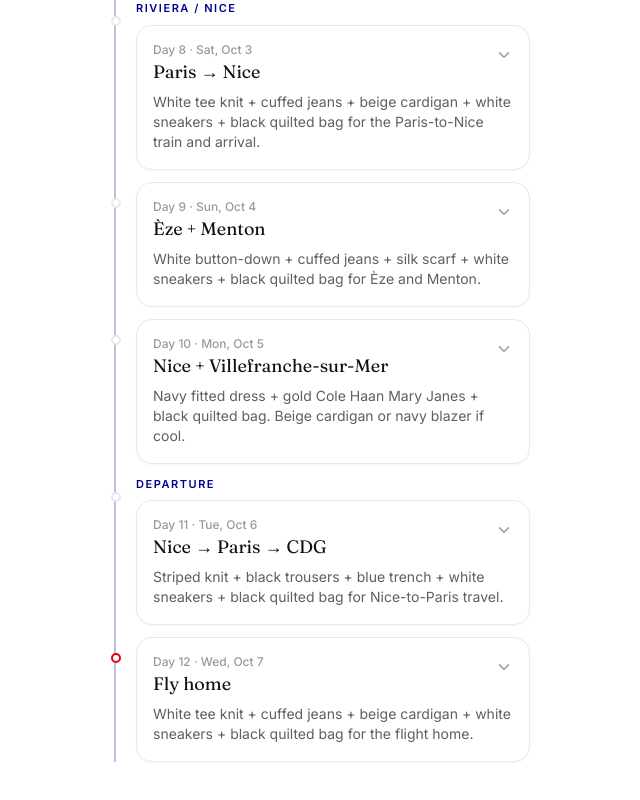
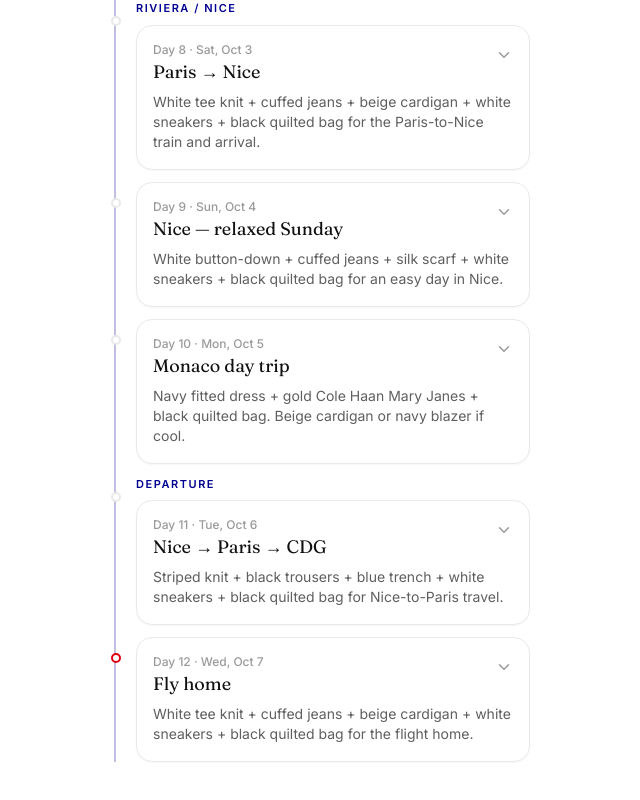
Before and after one commit to rosiecleansllc-byte/Trip-OS, a React (Vite) app: page /trip in a window 1280 px wide. Shown: the part 2022-2822 px from the top of the page, without its empty margins (318-958 px from the left). Built offline with nearby package versions, Linux system fonts and the light colour scheme; no server answers.

Commit message:
Update Riviera itinerary for Nice and Monaco

```diff
--- a/src/data/trips/france-2026.ts
+++ b/src/data/trips/france-2026.ts
@@ -231,15 +231,11 @@ export const franceTrip: Trip = {
       date: '2026-10-04',
       dayNumber: 9,
       legId: 'riviera',
-      title: 'Èze + Menton',
-      outfitNote: 'White button-down + cuffed jeans + silk scarf + white sneakers + black quilted bag for Èze and Menton.',
+      title: 'Nice — relaxed Sunday',
+      outfitNote: 'White button-down + cuffed jeans + silk scarf + white sneakers + black quilted bag for an easy day in Nice.',
       scheduleItems: [
-        { id: 'd9-1', time: '08:00', label: 'Breakfast, head to Vauban', type: 'meal' },
-        { id: 'd9-2', time: '09:00', label: 'Bus (Lignes d’Azur Line 82) to Èze Village', type: 'transport', location: 'Vauban, Nice', websiteUrl: 'https://www.lignesdazur.com/', notes: 'Take the bus to Èze Village, not the TER to Èze-sur-Mer — that train leaves you down at sea level. Arrive ~9:25–9:30 AM.' },
-        { id: 'd9-3', time: '09:30', label: 'Èze — hilltop village, viewpoints, shops, coffee, lunch', type: 'activity', location: 'Èze, France', notes: 'No Nietzsche Trail climb for Mom.', tip: 'Roughly 9:30 AM–1:30 PM.' },
-        { id: 'd9-4', label: 'Short taxi/Bolt downhill to the coastal railway', type: 'transport', notes: 'Avoids the steep descent.' },
-        { id: 'd9-5', time: '15:00', label: 'Menton — old town, waterfront, wandering', type: 'activity', location: 'Menton, France', tip: 'Take the regional TER east. Roughly 3:00–5:30 PM.' },
-        { id: 'd9-6', label: 'Direct TER back to Nice', type: 'transport', websiteUrl: 'https://www.sncf-connect.com/en-en', notes: 'Returning ~6:30–7:00 PM.' },
+        { id: 'd9-1', label: 'Stay in Nice — relaxed Sunday', type: 'free', location: 'Nice, France', notes: 'Changed plans and skipped Èze and Menton. The hilltop/extra walking was too much for Mom, and the day was better spent enjoying Nice at an easier pace.' },
+        { id: 'd9-2', label: 'Vieux Nice, Cours Saleya, waterfront and cafés as energy allows', type: 'activity', location: 'Vieux Nice, Nice, France', notes: 'Keep this low-pressure and close to the apartment.' },
       ],
       outfitBoardId: 'ob9',
     },
@@ -248,14 +244,15 @@ export const franceTrip: Trip = {
       date: '2026-10-05',
       dayNumber: 10,
       legId: 'riviera',
-      title: 'Nice + Villefranche-sur-Mer',
+      title: 'Monaco day trip',
       outfitNote: 'Navy fitted dress + gold Cole Haan Mary Janes + black quilted bag. Beige cardigan or navy blazer if cool.',
       scheduleItems: [
-        { id: 'd10-1', label: 'Slow breakfast, morning in Nice — Cours Saleya, Old Nice, waterfront, coffee', type: 'free', tip: 'The Riviera recovery day.' },
-        { id: 'd10-2', label: 'TER Nice-Riquier → Villefranche-sur-Mer', type: 'transport', websiteUrl: 'https://www.sncf-connect.com/en-en', notes: 'Only 2–3 minutes by train, no advance booking needed.' },
-        { id: 'd10-3', time: '12:30', label: 'Lunch: Olivula (pending confirmation)', type: 'meal', location: 'Olivula, 11 Quai de l’Amiral Courbet, Villefranche-sur-Mer', websiteUrl: 'https://www.olivula-restaurant.fr/en/', notes: 'Requested via Facebook for 3 guests, terrace/harbor view if possible — not locked in yet.' },
-        { id: 'd10-4', label: 'Waterfront, old town, harbor — coffee or ice cream', type: 'free' },
-        { id: 'd10-5', label: 'Return to Nice by TER, late afternoon', type: 'transport' },
+        { id: 'd10-1', label: 'Nice → Monaco by TER', type: 'transport', location: 'Nice-Ville → Monaco-Monte-Carlo', websiteUrl: 'https://www.sncf-connect.com/en-en', notes: 'Buy TER tickets at the station machine/counter for this trip rather than relying on a phone QR code, since mobile scanning has been unreliable.' },
+        { id: 'd10-2', label: 'Monaco Le Grand Tour hop-on/hop-off bus', type: 'activity', location: 'Monaco', notes: 'Chosen to reduce hills and walking for Mom. Do one full loop first, then hop off only at the strongest stops.' },
+        { id: 'd10-3', label: 'Casino Square / Monte-Carlo', type: 'activity', location: 'Place du Casino, Monaco', notes: 'Main hop-off stop: Casino Square, Hôtel de Paris/Café de Paris area, gardens and the classic Monte-Carlo atmosphere.' },
+        { id: 'd10-4', label: 'Prince’s Palace / Monaco-Ville', type: 'activity', location: 'Place du Palais, Monaco', notes: 'Second priority stop. Keep the old-town walking short if Mom is tiring.' },
+        { id: 'd10-5', label: 'Port Hercule — optional stop / harbor views', type: 'free', location: 'Port Hercule, Monaco', notes: 'Optional third stop; enjoy the yachts and harbor without overloading the day.' },
+        { id: 'd10-6', label: 'Return Monaco → Nice by TER', type: 'transport', websiteUrl: 'https://www.sncf-connect.com/en-en', notes: 'Keep timing flexible based on Mom’s energy.' },
       ],
       outfitBoardId: 'ob10',
     },
@@ -640,12 +637,12 @@ export const franceTrip: Trip = {
       to: 'Èze Village',
       date: '2026-10-04',
       departTime: '09:00',
-      status: 'pending',
+      status: 'cancelled',
       carrier: 'Lignes d’Azur, Line 82',
       cost: null,
       location: 'Vauban, Nice',
       websiteUrl: 'https://www.lignesdazur.com/',
-      notes: 'Buy locally, no advance booking. Take the bus to Èze Village — not the TER to Èze-sur-Mer, which leaves you down at sea level.',
+      notes: 'Cancelled — skipped Èze because the walking/terrain was too much for Mom and stayed in Nice instead.',
     },
     {
       id: 'tr-ter-menton',
@@ -653,11 +650,11 @@ export const franceTrip: Trip = {
       from: 'Èze',
       to: 'Menton',
       date: '2026-10-04',
-      status: 'pending',
+      status: 'cancelled',
       carrier: 'TER',
       cost: null,
       websiteUrl: 'https://www.sncf-connect.com/en-en',
-      notes: 'Buy locally or the day before.',
+      notes: 'Cancelled with the Èze plan; stayed in Nice instead.',
     },
     {
       id: 'tr-ter-menton-back',
@@ -665,23 +662,23 @@ export const franceTrip: Trip = {
       from: 'Menton',
       to: 'Nice',
       date: '2026-10-04',
-      status: 'pending',
+      status: 'cancelled',
       carrier: 'TER',
       cost: null,
       websiteUrl: 'https://www.sncf-connect.com/en-en',
-      notes: 'Direct, returning ~6:30–7:00 PM.',
+      notes: 'Cancelled with the Menton day trip; stayed in Nice instead.',
     },
     {
-      id: 'tr-ter-villefranche',
+      id: 'tr-ter-monaco',
       mode: 'local',
-      from: 'Nice-Riquier',
-      to: 'Villefranche-sur-Mer',
+      from: 'Nice',
+      to: 'Monaco-Monte-Carlo',
       date: '2026-10-05',
-      status: 'pending',
+      status: 'confirmed',
       carrier: 'TER',
       cost: null,
       websiteUrl: 'https://www.sncf-connect.com/en-en',
-      notes: 'Only 2–3 minutes — no advance booking needed.',
+      notes: 'Day trip selected instead of Villefranche-sur-Mer because Monaco offers a more distinct experience. For this trip, buy the TER ticket at the station machine/counter rather than on the phone because mobile QR scanning has been unreliable.',
     },
     {
       id: 'tr-tgv-back',
@@ -752,8 +749,8 @@ export const franceTrip: Trip = {
     { id: 'ob6', dayId: 'd6', imageUrl: '/images/outfits/day-06.webp', itemNames: ['White Tee Knit', 'Beige Cardigan', 'Cuffed Jeans', 'White Sneakers', 'Black Quilted Bag', 'Blue Trench Coat', 'White Rain Shell'], note: 'Mont-Saint-Michel: practical layers with weather protection.' },
     { id: 'ob7', dayId: 'd7', imageUrl: '/images/outfits/day-07.webp', itemNames: ['Cream/Navy Striped Knit', 'Black Trousers', 'White Sneakers', 'Black Quilted Bag', 'Blue Trench Coat'], note: 'Mont-Saint-Michel to Paris: comfortable for the drive and polished on arrival.' },
     { id: 'ob8', dayId: 'd8', imageUrl: '/images/outfits/day-08.webp', itemNames: ['White Tee Knit', 'Cuffed Jeans', 'Beige Cardigan', 'White Sneakers', 'Black Quilted Bag'], note: 'Paris to Nice: easy train-day layers that work for an Old Nice stroll on arrival.' },
-    { id: 'ob9', dayId: 'd9', imageUrl: '/images/outfits/day-09.webp', itemNames: ['White Button-Down', 'Cuffed Jeans', 'Silk Scarf', 'White Sneakers', 'Black Quilted Bag'], note: 'Èze + Menton: Riviera polish with walking-friendly shoes.' },
-    { id: 'ob10', dayId: 'd10', imageUrl: '/images/outfits/day-10.webp', itemNames: ['Navy Fitted Dress', 'Gold Cole Haan Mary Janes', 'Black Quilted Bag', 'Beige Cardigan', 'Navy Blazer'], note: 'Nice + Villefranche-sur-Mer: relaxed seaside elegance.' },
+    { id: 'ob9', dayId: 'd9', imageUrl: '/images/outfits/day-09.webp', itemNames: ['White Button-Down', 'Cuffed Jeans', 'Silk Scarf', 'White Sneakers', 'Black Quilted Bag'], note: 'Relaxed Nice Sunday: Riviera polish with walking-friendly shoes.' },
+    { id: 'ob10', dayId: 'd10', imageUrl: '/images/outfits/day-10.webp', itemNames: ['Navy Fitted Dress', 'Gold Cole Haan Mary Janes', 'Black Quilted Bag', 'Beige Cardigan', 'Navy Blazer'], note: 'Monaco: polished Monte-Carlo look with a layer if cool.' },
     { id: 'ob11', dayId: 'd11', imageUrl: '/images/outfits/day-11.webp', itemNames: ['Cream/Navy Striped Knit', 'Black Trousers', 'Blue Trench Coat', 'White Sneakers', 'Black Quilted Bag'], note: 'Nice to Paris/CDG: streamlined and travel-ready.' },
     { id: 'ob12', dayId: 'd12', imageUrl: '/images/outfits/day-12.webp', itemNames: ['White Tee Knit', 'Cuffed Jeans', 'Beige Cardigan', 'White Sneakers', 'Black Quilted Bag'], note: 'Flight home: simple, soft and comfortable.' },
   ],
@@ -768,8 +765,8 @@ export const franceTrip: Trip = {
     { id: 'fr-outfit-d6', tripId: 'france-2026', name: 'Mont-Saint-Michel', dayId: 'd6', sortOrder: 1, primaryForDay: true, itemIds: ['c3', 'c11', 'c7', 'c14', 'c17', 'c1', 'c12'], notes: 'Weather-ready walking layers; use the blue trench or white rain shell as conditions require.' },
     { id: 'fr-outfit-d7', tripId: 'france-2026', name: 'Mont-Saint-Michel → Paris', dayId: 'd7', sortOrder: 1, primaryForDay: true, itemIds: ['c5', 'c8', 'c14', 'c17', 'c1'], notes: 'Striped knit, black trousers, white sneakers and blue trench.' },
     { id: 'fr-outfit-d8', tripId: 'france-2026', name: 'Paris → Nice', dayId: 'd8', sortOrder: 1, primaryForDay: true, itemIds: ['c3', 'c7', 'c11', 'c14', 'c17'], notes: 'Easy train-day layers for arrival in Nice.' },
-    { id: 'fr-outfit-d9', tripId: 'france-2026', name: 'Èze + Menton', dayId: 'd9', sortOrder: 1, primaryForDay: true, itemIds: ['c2', 'c7', 'c18', 'c14', 'c17'], notes: 'White button-down, cuffed jeans, silk scarf and walking-friendly white sneakers.' },
-    { id: 'fr-outfit-d10', tripId: 'france-2026', name: 'Nice + Villefranche-sur-Mer', dayId: 'd10', sortOrder: 1, primaryForDay: true, itemIds: ['c24', 'c16', 'c17', 'c11', 'c19'], notes: 'Navy fitted dress with gold Mary Janes; beige cardigan or navy blazer if cool.' },
+    { id: 'fr-outfit-d9', tripId: 'france-2026', name: 'Relaxed Nice Sunday', dayId: 'd9', sortOrder: 1, primaryForDay: true, itemIds: ['c2', 'c7', 'c18', 'c14', 'c17'], notes: 'White button-down, cuffed jeans, silk scarf and walking-friendly white sneakers.' },
+    { id: 'fr-outfit-d10', tripId: 'france-2026', name: 'Monaco', dayId: 'd10', sortOrder: 1, primaryForDay: true, itemIds: ['c24', 'c16', 'c17', 'c11', 'c19'], notes: 'Navy fitted dress with gold Mary Janes; beige cardigan or navy blazer if cool.' },
     { id: 'fr-outfit-d11', tripId: 'france-2026', name: 'Nice → Paris / CDG', dayId: 'd11', sortOrder: 1, primaryForDay: true, itemIds: ['c5', 'c8', 'c1', 'c14', 'c17'], notes: 'Striped knit, black trousers, blue trench and white sneakers.' },
     { id: 'fr-outfit-d12', tripId: 'france-2026', name: 'Flight Home', dayId: 'd12', sortOrder: 1, primaryForDay: true, itemIds: ['c3', 'c7', 'c11', 'c14', 'c17'], notes: 'Simple, soft travel layers for the flight home.' },
   ],
@@ -854,7 +851,7 @@ export const franceTrip: Trip = {
       label: 'Buy Riviera bus/TER tickets',
       category: 'transport',
       status: 'open',
-      detail: 'Not worth reserving weeks ahead — buy locally or the day before.',
+      detail: 'For this Riviera trip, buy TER tickets at the station machine/counter rather than on the phone because mobile QR scanning has been unreliable.',
     },
     {
       id: 'open-idp',
```
